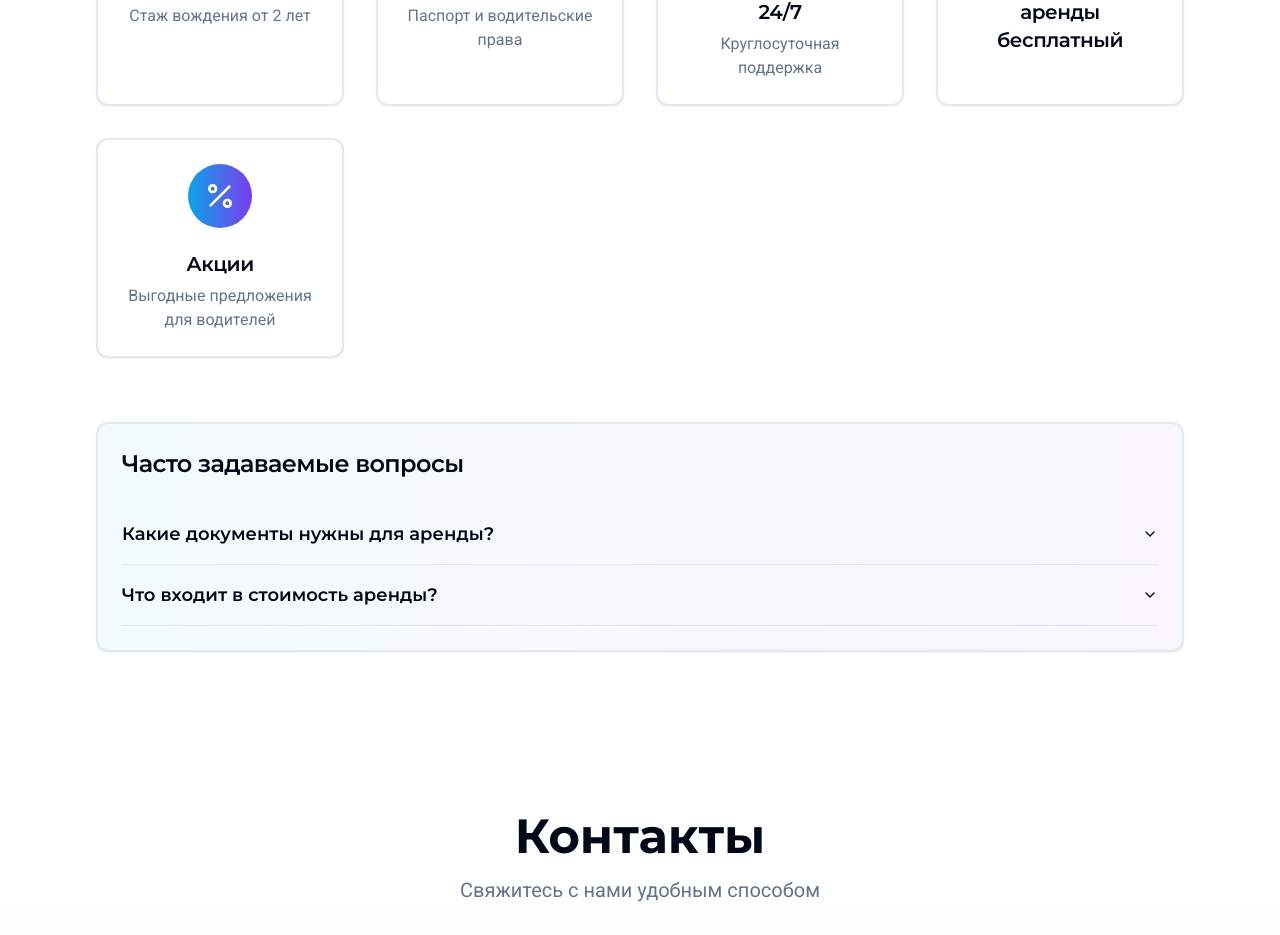
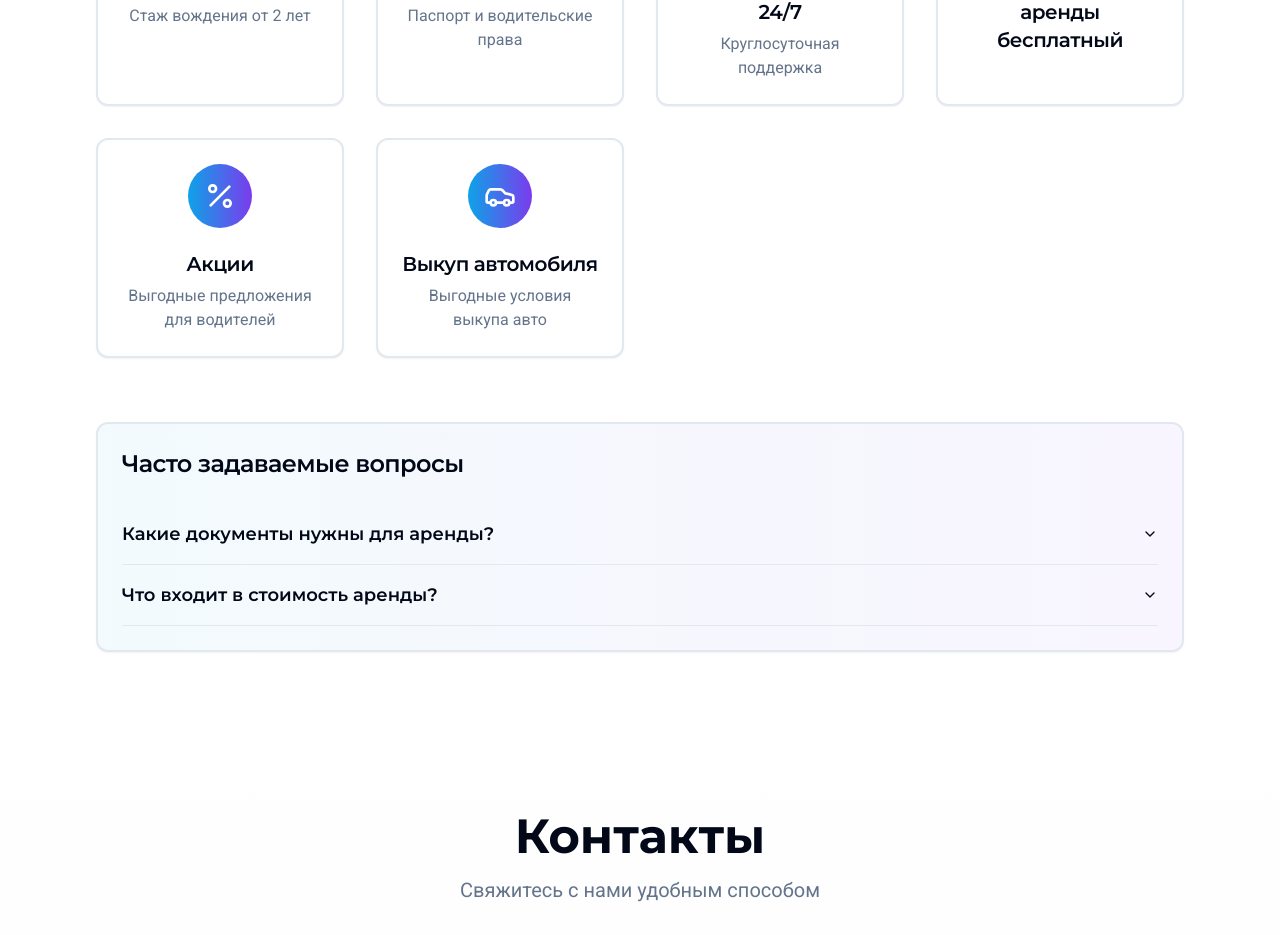
Before and after one commit to pr-poehali-dev/taxi-sochi-rent-service, a React (Vite) app: page / in a window 1280 px wide. Shown: the part 3630-4565 px from the top of the page. Built offline with nearby package versions, Linux system fonts and the light colour scheme.

Commit message:
feat: Добавлены условия выкупа автомобиля

```diff
--- a/src/pages/Index.tsx
+++ b/src/pages/Index.tsx
@@ -89,7 +89,8 @@ export default function Index() {
     { icon: 'CreditCard', title: 'Документы', description: 'Паспорт и водительские права' },
     { icon: 'Clock', title: 'Бронирование 24/7', description: 'Круглосуточная поддержка' },
     { icon: 'Banknote', title: 'Первый день аренды бесплатный', description: '' },
-    { icon: 'Percent', title: 'Акции', description: 'Выгодные предложения для водителей' }
+    { icon: 'Percent', title: 'Акции', description: 'Выгодные предложения для водителей' },
+    { icon: 'Car', title: 'Выкуп автомобиля', description: 'Выгодные условия выкупа авто' }
   ];
 
   return (
```
